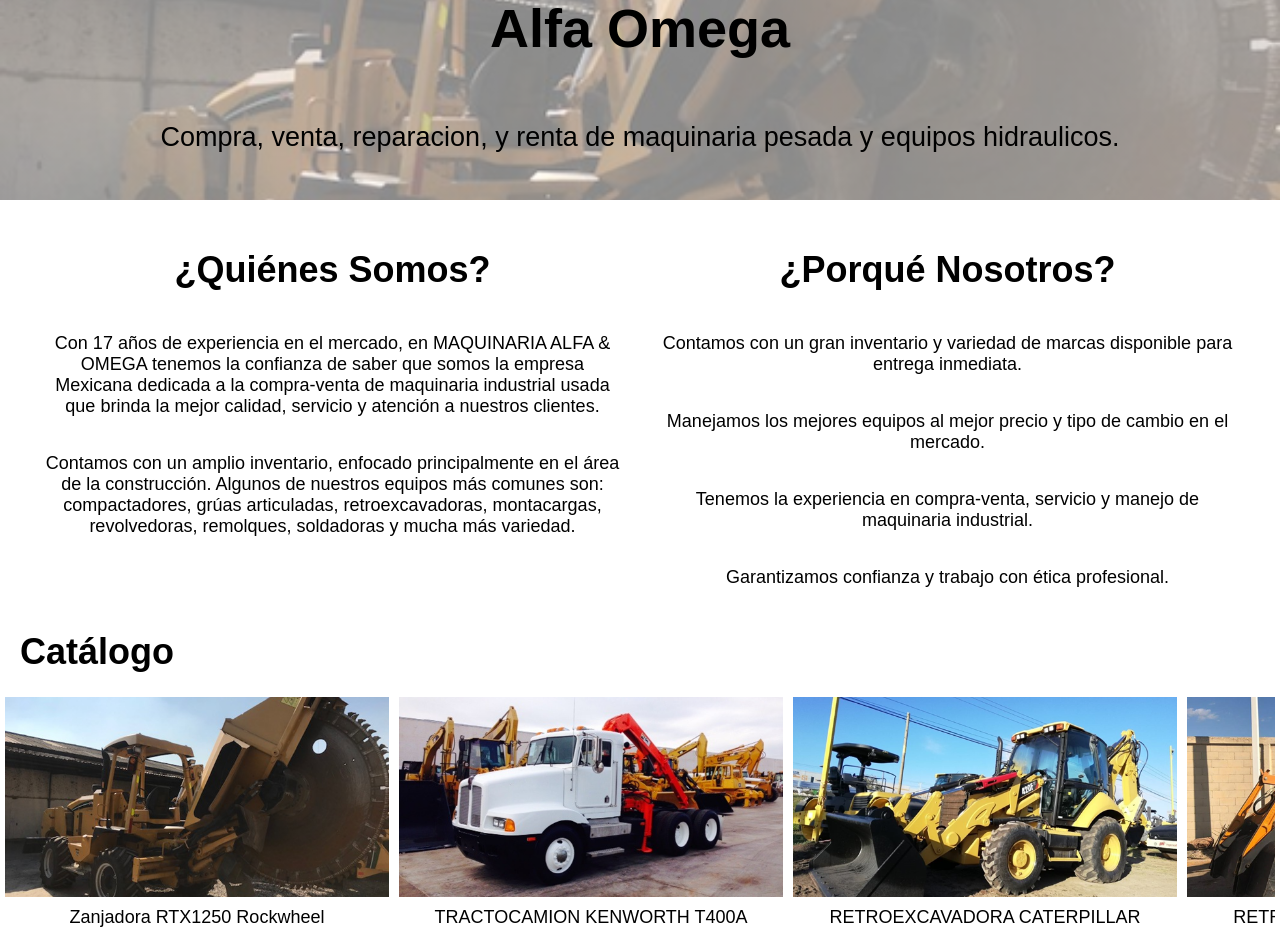
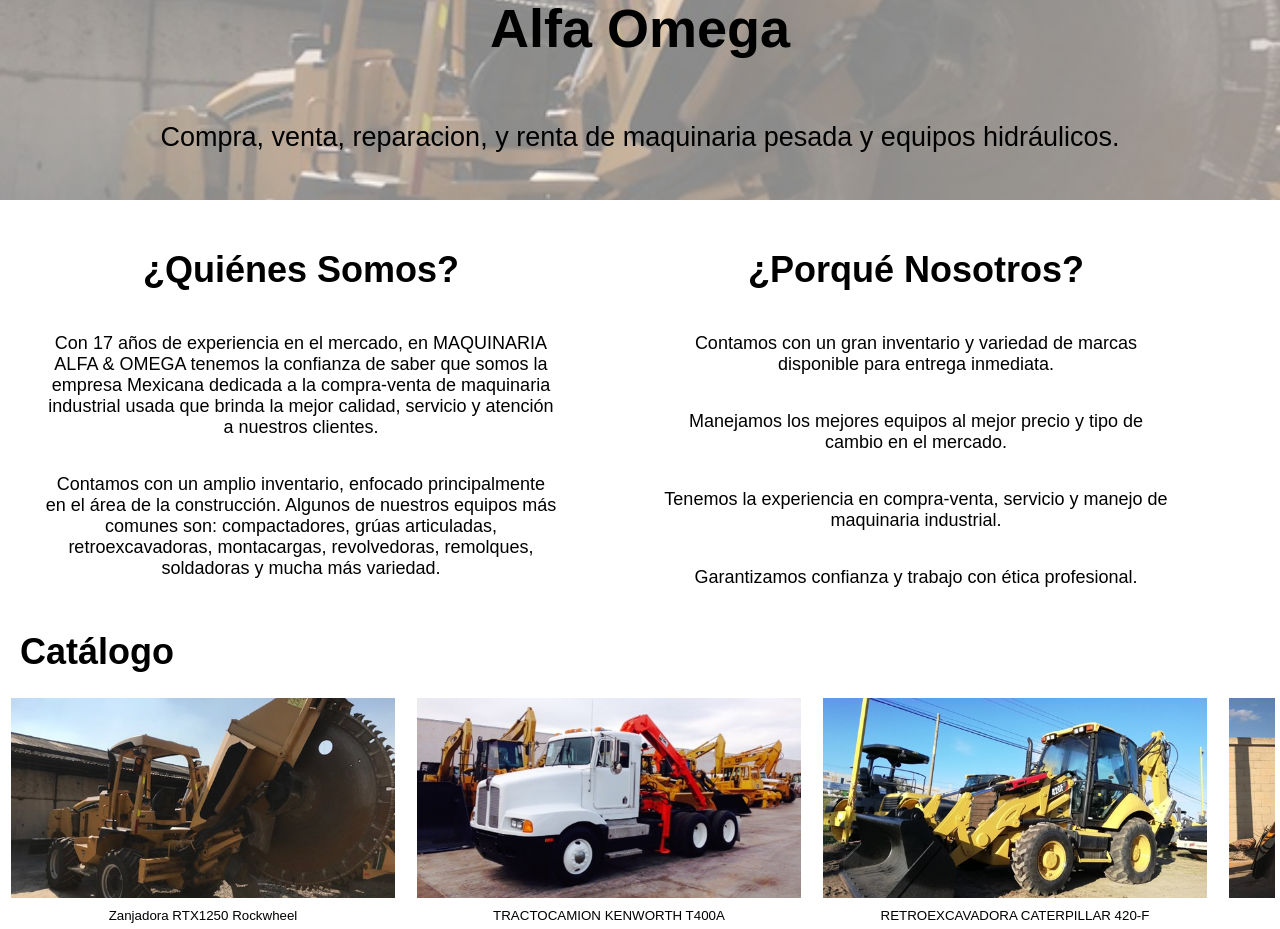
Before and after one commit to JesusWisord/alfaomega, a Next.js app: page / in a window 1280 px wide. Shown: the part 100-1029 px from the top of the page. Built offline with nearby package versions, Linux system fonts and the light colour scheme.

Commit message:
[ADD] Modal

```diff
--- a/components/Catalogo.jsx
+++ b/components/Catalogo.jsx
@@ -1,23 +1,75 @@
-import React from 'react';
+import React, { useState } from 'react';
+import CurrencyFormat from 'react-currency-format';
 import styles from './styles/Catalogo.module.css';
 import productArray from '../json/catalogo.json';
 
-const Catalogo = () => (
+const Catalogo = () => {
+  const [modal, setModal] = useState(false);
+  const [product, setProduct] = useState(null);
+  console.log(product);
+  return (
     <>
       <h1 className={styles.title} id="Catalogo">Catálogo</h1>
       <div className={styles.catalogo}>
         {
-          productArray.map((product) => (
-            <div className={styles.producto} key={product.code}>
+          productArray.map((productItem) => (
+            <button
+              className={styles.producto}
+              key={productItem.code}
+              type="button"
+              onClick={() => { setModal(true); setProduct(productItem); }}
+            >
               <div className={styles.imgContainer}>
-                <img src={`/catalogo/${product.image}`} alt="Imagen de producto" />
+                <img src={`/catalogo/${productItem.image}`} alt="Imagen de producto" />
               </div>
-              <p>{product.name}</p>
-            </div>
+              <p>{productItem.name}</p>
+            </button>
           ))
         }
       </div>
+      {modal ? (
+        <div className={styles.modal}>
+          <div className={styles.upper_modal}>
+            <h1>{product.name}</h1>
+            <button type="button" onClick={() => setModal(false)}>X</button>
+          </div>
+          <div className={styles.modal_imgContainer}>
+            <img src={`/catalogo/${product.image}`} alt="" />
+          </div>
+          <div className={styles.modal_data}>
+            <p>
+              Modelo:
+              {' '}
+              {product.model}
+            </p>
+            <p>
+              Precio:
+              {' '}
+              <CurrencyFormat
+                value={product.price}
+                displayType="text"
+                thousandSeparator
+                prefix="$"
+              />
+              {' '}
+              MXN
+            </p>
+            <p>
+              Código:
+              {' '}
+              {product.code}
+            </p>
+            <p className={styles.product_description}>
+              Descripción:
+              {' '}
+              {product.description}
+            </p>
+          </div>
+        </div>
+      )
+        : ''}
     </>
   );
+};
 
 export default Catalogo;
--- a/components/Hero.jsx
+++ b/components/Hero.jsx
@@ -4,7 +4,7 @@ import styles from './styles/Hero.module.css';
 const Hero = () => (
   <div className={styles.hero}>
     <h1>Alfa Omega</h1>
-    <p>Compra, venta, reparacion, y renta de maquinaria pesada y equipos hidraulicos.</p>
+    <p>Compra, venta, reparacion, y renta de maquinaria pesada y equipos hidráulicos.</p>
   </div>
 );
 
--- a/components/styles/AcercaDe.module.css
+++ b/components/styles/AcercaDe.module.css
@@ -5,8 +5,12 @@
 
 .somos, .nosotros{
   display: flex;
+  width: 40vw;
   flex-direction: column;
   align-items: center;
+  text-align: center;
+}
+.somos p, .nosotros p{
   text-align: center;
 }
 
--- a/components/styles/Catalogo.module.css
+++ b/components/styles/Catalogo.module.css
@@ -5,6 +5,56 @@
   overflow: scroll;
   grid-auto-flow: column;
   gap: 10px;
+}
+
+.producto{
+  background-color: transparent;
+  border: none;
+}
+
+.modal{
+  position: fixed;
+  top: 5vh;
+  bottom: 5vh;
+  left: 5vw;
+  right: 5vw;
+  background-color: white;
+}
+
+.upper_modal{
+  display: flex;
+  justify-content: space-between;
+  text-align: center;
+}
+
+.modal img{
+  width: 100%;
+  padding: 10px;
+}
+
+.modal_data{
+  margin: 0 20px;
+  height: 25%;
+  overflow: scroll;
+}
+
+.modal_imgContainer{
+  height: 40%;
+  display: flex;
+  flex-direction: column;
+  justify-content: center;
+  overflow: hidden;
+}
+
+.modal button{
+  height: 25px;
+  background: var(--light-first-color);
+  border: none;
+  border-radius: 5px;
+}
+
+.product_description{
+  text-transform: capitalize;
 }
 
 .title{
@@ -38,6 +88,15 @@
   .imgContainer{
     width: 30vw;
   }
+
+  .modal_imgContainer{
+    height: 50%;
+  }
+
+  .modal_data{
+    height: 30%;
+  }
+
 }
 
 @media screen and (min-width: 1000px){
--- a/components/styles/Hero.module.css
+++ b/components/styles/Hero.module.css
@@ -9,6 +9,11 @@
   align-items: center;
   justify-content: flex-end;
   padding-bottom: 20px;
+  text-align: center;
+}
+
+.hero p{
+  width: 90vw;
 }
 
 .hero h1{
--- a/package.json
+++ b/package.json
@@ -14,6 +14,7 @@
   "dependencies": {
     "next": "^10.0.1",
     "react": "^17.0.1",
+    "react-currency-format": "^1.0.0",
     "react-dom": "^17.0.1",
     "react-icons": "^3.11.0"
   },
--- a/styles/global.css
+++ b/styles/global.css
@@ -24,16 +24,16 @@ body {
 
 @media screen and (max-width: 1000px) {
   body {
-    font-size: 16px;
+    font-size: 18px;
   }
 }
 @media screen and (max-width: 800px) {
   body{
-    font-size: 14px;
+    font-size: 16px;
   }
 }
 @media screen and (max-width: 700px) {
   body{
-    font-size: 12px;
+    font-size: 14px;
   }
 }
```
Also changed, not shown: 1 other file (tests, documents, lock files or other folders). Lines whose indentation alone changed are shown as unchanged.
